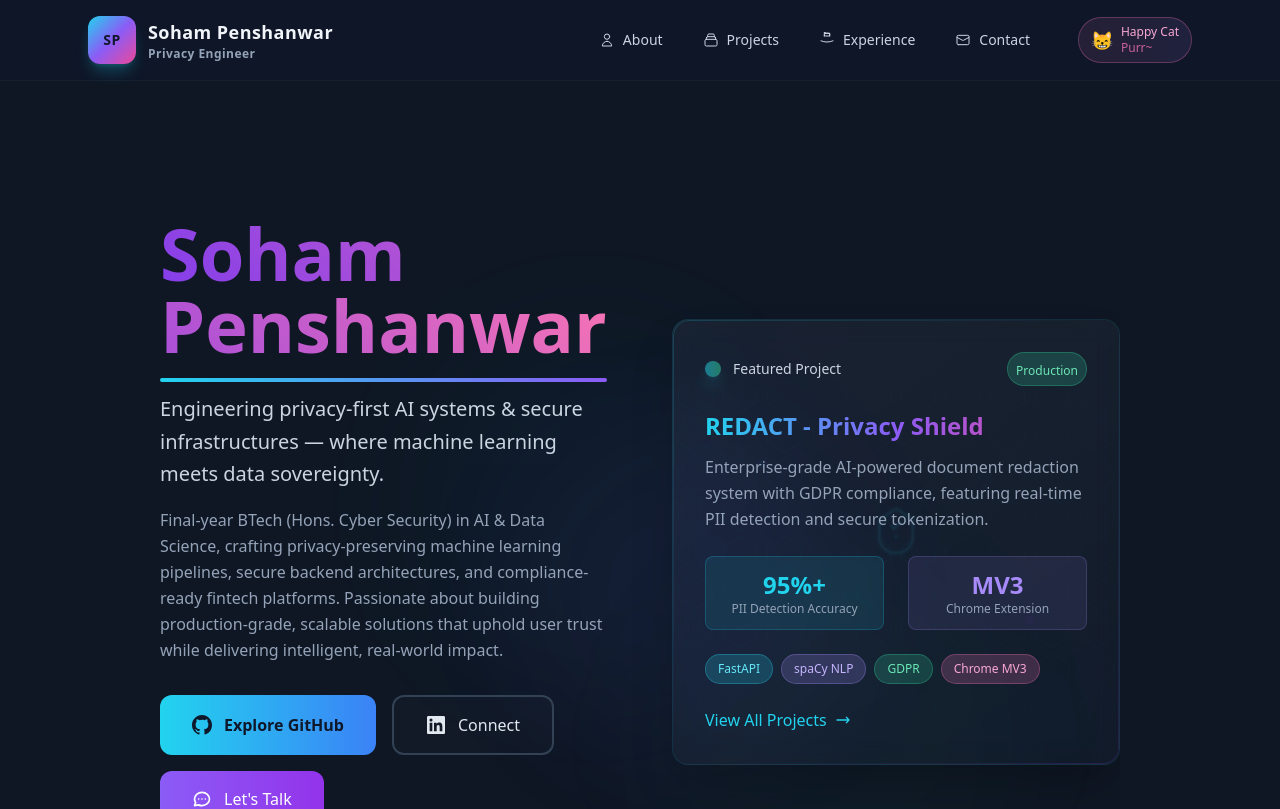
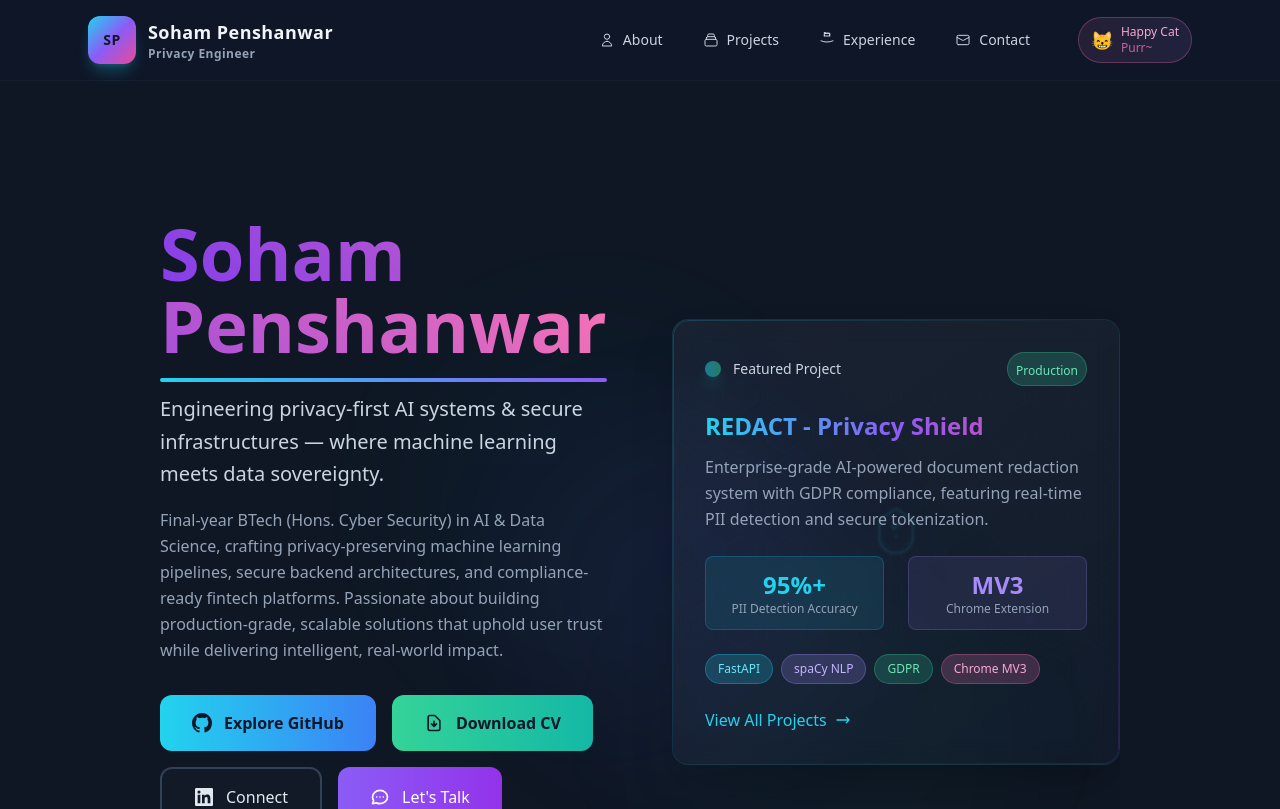
Before and after one commit to thesoham2203/Portfolio, a React (Vite) app in the folder soham-portfolio/: page / in a window 1280 px wide. Shown: the top 809 px of the page. Built offline with nearby package versions, Linux system fonts and the light colour scheme; the HTML template or start-up script is replaced by a standard one.

Commit message:
CV button added

```diff
--- a/soham-portfolio/src/components/Hero.jsx
+++ b/soham-portfolio/src/components/Hero.jsx
@@ -100,6 +100,18 @@ export default function Hero(){
                 <path fillRule="evenodd" d="M10 0C4.477 0 0 4.484 0 10.017c0 4.425 2.865 8.18 6.839 9.504.5.092.682-.217.682-.483 0-.237-.008-.868-.013-1.703-2.782.605-3.369-1.343-3.369-1.343-.454-1.158-1.11-1.466-1.11-1.466-.908-.62.069-.608.069-.608 1.003.07 1.531 1.032 1.531 1.032.892 1.53 2.341 1.088 2.91.832.092-.647.35-1.088.636-1.338-2.22-.253-4.555-1.113-4.555-4.951 0-1.093.39-1.988 1.029-2.688-.103-.253-.446-1.272.098-2.65 0 0 .84-.27 2.75 1.026A9.564 9.564 0 0110 4.844c.85.004 1.705.115 2.504.337 1.909-1.296 2.747-1.027 2.747-1.027.546 1.379.203 2.398.1 2.651.64.7 1.028 1.595 1.028 2.688 0 3.848-2.339 4.695-4.566 4.942.359.31.678.921.678 1.856 0 1.338-.012 2.419-.012 2.747 0 .268.18.58.688.482A10.019 10.019 0 0020 10.017C20 4.484 15.522 0 10 0z" clipRule="evenodd"/>
               </svg>
               <span className="relative z-10">Explore GitHub</span>
+            </a>
+
+            <a
+              href="/Soham_CV.pdf"
+              download="Soham_Penshanwar_CV.pdf"
+              className="group relative px-8 py-4 bg-gradient-to-r from-emerald-400 to-teal-500 text-slate-900 rounded-xl font-semibold hover:shadow-xl hover:shadow-emerald-400/30 transition-all duration-300 inline-flex items-center gap-3 overflow-hidden"
+            >
+              <div className="absolute inset-0 bg-gradient-to-r from-emerald-300 to-teal-400 opacity-0 group-hover:opacity-100 transition-opacity duration-300"></div>
+              <svg className="w-5 h-5 group-hover:scale-110 transition-transform relative z-10" fill="none" stroke="currentColor" viewBox="0 0 24 24">
+                <path strokeLinecap="round" strokeLinejoin="round" strokeWidth={2} d="M12 10v6m0 0l-3-3m3 3l3-3m2 8H7a2 2 0 01-2-2V5a2 2 0 012-2h5.586a1 1 0 01.707.293l5.414 5.414a1 1 0 01.293.707V19a2 2 0 01-2 2z" />
+              </svg>
+              <span className="relative z-10">Download CV</span>
             </a>
 
             <a
```
Also changed, not shown: 2 other files (tests, documents, lock files or other folders).
